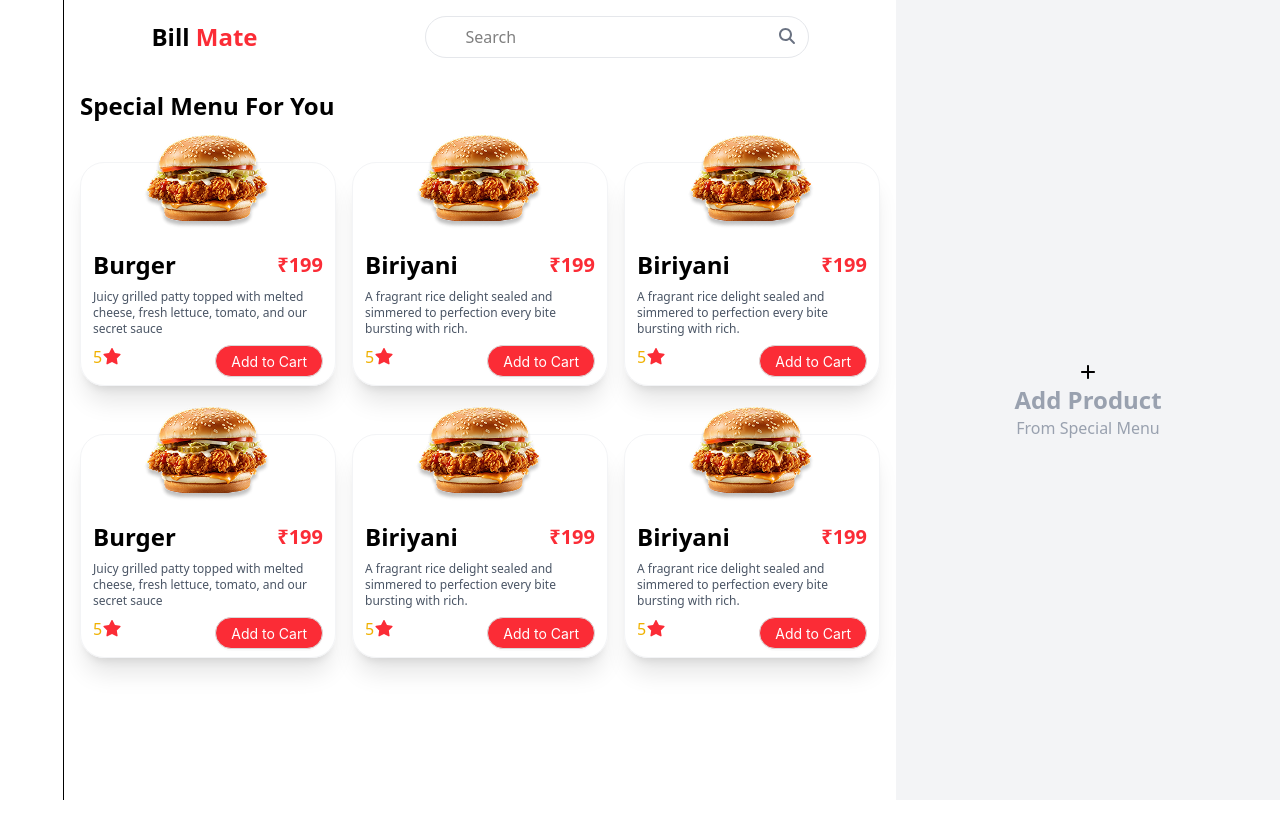
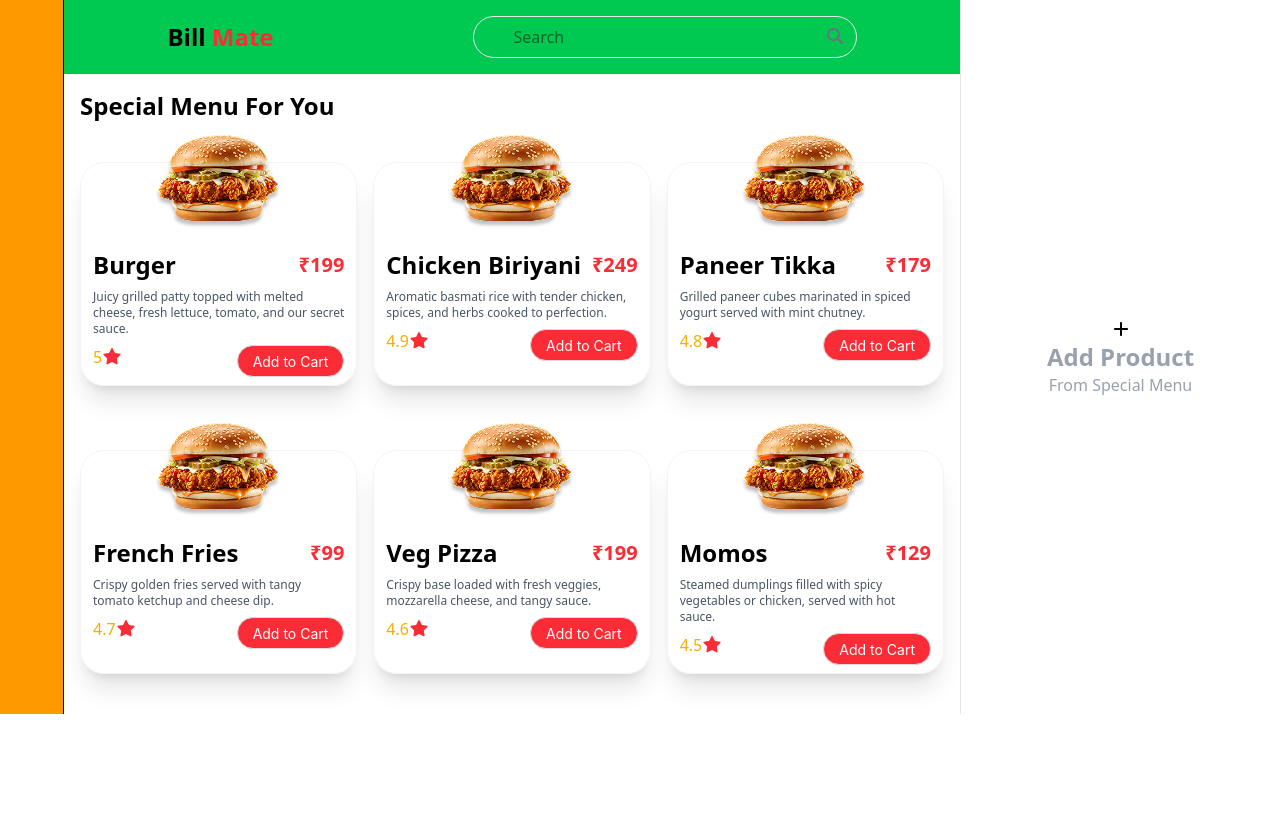
Before and after one commit to naveenkumar13-gif/pos, a Next.js app: page / in a window 1280 px wide. Shown: the top 838 px of the page. After the commit the page ends 800 px from the top, so only its background shows below. Built offline with nearby package versions, Linux system fonts and the light colour scheme.

Commit message:
feat: implement cart functionality with Zustand and enhance UI components

```diff
--- a/package.json
+++ b/package.json
@@ -15,7 +15,8 @@
     "antd": "^5.26.6",
     "next": "15.4.4",
     "react": "19.1.0",
-    "react-dom": "19.1.0"
+    "react-dom": "19.1.0",
+    "zustand": "^5.0.7"
   },
   "devDependencies": {
     "@eslint/eslintrc": "^3",
--- a/src/app/page.tsx
+++ b/src/app/page.tsx
@@ -1,25 +1,30 @@
 "use client";
 import Header from "@/components/header";
 import { FontAwesomeIcon } from "@fortawesome/react-fontawesome";
-import { faPlus } from "@fortawesome/free-solid-svg-icons";
+import { faPlus, faXmark } from "@fortawesome/free-solid-svg-icons";
 import ProductItem from "@/components/productItem";
-
+import useCartStore from "@/store/useCart";
+import OrderItem from "@/components/orderItem";
 export default function Home() {
+  const { cart,  totalPrice } = useCartStore();
+  console.log(cart);
   return (
-    <div className="flex h-screen">
-      <aside className="w-16 bg-red flex flex-col items-center justify-end pb-8 border-r"></aside>
+    <div className="flex">
+      <aside className="w-16  flex flex-col items-center justify-end pb-8 border-r bg-amber-500"></aside>
       <div className="flex-1  ">
         <Header />
-        <main className="flex-1  !p-4  h-screen ">
+        <main className="flex-1  !p-4  ">
           <h1 className="text-2xl font-bold">Special Menu For You</h1>
           <div className=" grid  !mt-4">
-            <ProductItem />
             <ProductItem />
           </div>
         </main>
       </div>
-      <div className="w-[30%] bg-gray-100 p-6 flex flex-col items-center justify-center ">
-        <div className="flex flex-col items-center justify-center">
+      <div className="w-[25%]   !p-4 border-l border-gray-200  ">
+        <div className="h-full">
+          {cart.length === 0 ? (
+            <div className=" h-full   !mb-6">
+              <div className="flex flex-col items-center justify-center h-full">
                 <span>
                   <FontAwesomeIcon icon={faPlus} />
                 </span>
@@ -29,6 +34,34 @@ export default function Home() {
                 <p className="!text-gray-400">From Special Menu</p>
               </div>
             </div>
+          ) : (
+            <div className="flex flex-col justify-between gap-4 h-full ">
+              <OrderItem />
+              {cart && (
+                <div className=" gap-4">
+                  <div className="flex justify-between">
+                    <h2 className="text-2xl font-bold ">SubTotal</h2>
+                    <h2 className="text-2xl font-bold text-[#ff0000]">
+                      ₹{totalPrice()}
+                    </h2>
+                  </div>
+                  <div className="flex justify-between">
+                    <h2 className="text-2xl font-bold">Tax</h2>
+                    <h2 className="text-2xl font-bold text-[#ff0000]">₹ 16</h2>
+                  </div>
+                  <div className="flex justify-between border-t !my-2 border-t-gray-400">
+                    <h2 className="text-2xl font-bold">Total</h2>
+                    <h2 className="text-2xl font-bold text-[#ff0000]">
+                      ₹{totalPrice() + 16}
+                    </h2>
+                  </div>
+                  <div></div>
+                </div>
+              )}
+            </div>
+          )}
+        </div>
+      </div>
     </div>
   );
 }
--- a/src/components/header/index.tsx
+++ b/src/components/header/index.tsx
@@ -8,7 +8,7 @@ function Header() {
   const [searchTerm, setSearchTerm] = useState("");
 
   return (
-    <div className="flex-1 w-full   ">
+    <div className="flex-1 w-full  bg-green-500   ">
       <div className="flex items-center justify-around gap-6 !p-4 ">
         <div>
           <h1 className="text-2xl font-bold mr-6">
--- /dev/null
+++ b/src/components/orderItem/index.tsx
@@ -0,0 +1,63 @@
+import useCartStore from "@/store/useCart";
+import { Image } from "antd";
+import React from "react";
+import { FontAwesomeIcon } from "@fortawesome/react-fontawesome";
+import { faPlus, faXmark } from "@fortawesome/free-solid-svg-icons";
+
+function OrderItem() {
+  const { cart, updateQuantity } = useCartStore();
+  return (
+    <div className="">
+      <div className="flex items-center justify-between !mb-6 ">
+        {" "}
+        <h2>Order #7465738</h2>
+        <span>
+          <FontAwesomeIcon icon={faXmark} />
+        </span>
+      </div>
+      {cart.map((item) => (
+        <div
+          key={item.id}
+          className="flex !items-center justify-between  gap-2 !mb-4 "
+        >
+          <div>
+            <Image
+              src={item.img || "/placeholder.png"}
+              alt={item.title}
+              width={50}
+              height={50}
+            />
+          </div>
+          <div>
+            <h3 className="text-lg font-semibold">{item.title}</h3>
+            <p className="text-gray-600">₹{item.price}</p>
+          </div>
+          <div className="flex items-center gap-1">
+            {" "}
+            <button
+              className="bg-gray-00 text-gray-600 border border-gray-200 font-semibold !py-1 !px-2 rounded-md text-sm cursor-pointer"
+              onClick={() =>
+                updateQuantity(item.id.toString(), item.quantity - 1)
+              }
+            >
+              -
+            </button>
+            <span className="mx-2">{item.quantity}</span>
+            <button
+              className={`
+
+               cursor-pointer  text-white  border    bg-[#ff0000]  border-gray-200 font-semibold !py-1 !px-2 rounded-md text-sm`}
+              onClick={() =>
+                updateQuantity(item.id.toString(), item.quantity + 1)
+              }
+            >
+              +
+            </button>
+          </div>
+        </div>
+      ))}
+    </div>
+  );
+}
+
+export default OrderItem;
--- a/src/components/productItem/index.tsx
+++ b/src/components/productItem/index.tsx
@@ -4,30 +4,65 @@ import { product } from "../../../public/images";
 import Image from "next/image";
 import { FontAwesomeIcon } from "@fortawesome/react-fontawesome";
 import { faStar } from "@fortawesome/free-solid-svg-icons";
+import useCartStore from "@/store/useCart";
+
+
 const menuItems = [
   {
+    id: 1,
     title: "Burger",
     price: 199,
-    desc: "Juicy grilled patty topped with melted cheese, fresh lettuce, tomato, and our secret sauce",
+    desc: "Juicy grilled patty topped with melted cheese, fresh lettuce, tomato, and our secret sauce.",
     img: product,
     rating: 5.0,
   },
   {
-    title: "Biriyani",
-    price: 199,
-    desc: "A fragrant rice delight sealed and simmered to perfection every bite bursting with rich.",
+    id: 2,
+    title: "Chicken Biriyani",
+    price: 249,
+    desc: "Aromatic basmati rice with tender chicken, spices, and herbs cooked to perfection.",
     img: product,
-    rating: 5.0,
+    rating: 4.9,
   },
   {
-    title: "Biriyani",
+    id: 3,
+    title: "Paneer Tikka",
+    price: 179,
+    desc: "Grilled paneer cubes marinated in spiced yogurt served with mint chutney.",
+    img: product,
+    rating: 4.8,
+  },
+  {
+    id: 4,
+    title: "French Fries",
+    price: 99,
+    desc: "Crispy golden fries served with tangy tomato ketchup and cheese dip.",
+    img: product,
+    rating: 4.7,
+  },
+  {
+    id: 5,
+    title: "Veg Pizza",
     price: 199,
-    desc: "A fragrant rice delight sealed and simmered to perfection every bite bursting with rich.",
+    desc: "Crispy base loaded with fresh veggies, mozzarella cheese, and tangy sauce.",
     img: product,
-    rating: 5.0,
+    rating: 4.6,
   },
+  {
+    id: 6,
+    title: "Momos",
+    price: 129,
+    desc: "Steamed dumplings filled with spicy vegetables or chicken, served with hot sauce.",
+    img: product,
+    rating: 4.5,
+  },
+
 ];
+
+
+
 function ProductItem() {
+  const {addToCart} = useCartStore();
   return (
     <div className=" grid grid-cols-3 gap-4">
       {menuItems.map((item, index) => (
@@ -51,7 +86,16 @@ function ProductItem() {
                 {item.rating}
                 <FontAwesomeIcon icon={faStar} className="!text-red-500" />
               </span>
-              <Button className="!bg-red-500 !text-white  !rounded-full hover:bg-red-600 transition">
+              <Button
+                className="!bg-red-500 !text-white  !rounded-full hover:bg-red-600 transition"
+                onClick={ () => addToCart({
+                  id: Math.floor(1000 + Math.random() * 9000),
+                  title: item.title,
+                  price: item.price,
+                  quantity: 1,
+                  img: item.img.src
+                })}
+              >
                 Add to Cart
               </Button>
             </div>
--- /dev/null
+++ b/src/store/useCart.tsx
@@ -0,0 +1,147 @@
+// import { create } from "zustand";
+// import { persist } from "zustand/middleware";
+
+// interface CartItem {
+//   id: number;
+//   title: string;
+//   price: number;
+//   quantity: number;
+//   img?: string; // Optional image property
+// }
+
+// type CartState = {
+//   cart: CartItem[];
+//   addToCart: (item: CartItem) => void;
+//   removeFromCart: (id: string) => void;
+//   updateQuantity: (id: string, quantity: number) => void;
+//   clearCart: () => void;
+//   totalItems: () => number;
+//   totalPrice: () => number;
+// };
+
+// const useCartStore = create<CartState>()(
+//   persist(
+//     (set, get) => ({
+//       cart: [],
+//       addToCart: (item) => {
+//         const { cart } = get();
+//         const existItem = cart.find((cartItem) => cartItem.id === item.id);
+//         if (existItem) {
+//           set({
+//             cart: cart.map((cartItem) =>
+//               cartItem.id === item.id
+//                 ? { ...cartItem, quantity: cartItem.quantity + item.quantity }
+//                 : cartItem
+//             ),
+//           });
+//         } else {
+//           set({
+//             cart: [...cart, { ...item, quantity: item.quantity }],
+//           });
+//         }
+//       },
+//       removeFromCart: (id) => {
+//         const { cart } = get();
+//         set({
+//           cart: cart.filter((item) => item.id !== Number(id)),
+//         });
+//       },
+//       updateQuantity: (id, quantity) => {
+//         const { cart } = get();
+//         set({
+//           cart: cart.map((item) =>
+//             item.id === Number(id) ? { ...item, quantity } : item
+//           ),
+//         });
+//       },
+//       clearCart: () => {
+//         set({ cart: [] });
+//       },
+//       totalItems: () => {
+//         const { cart } = get();
+//         return cart.reduce((acc, item) => acc + item.quantity, 0);
+//       },
+//       totalPrice: () => {
+//         const { cart } = get();
+//         return cart.reduce((acc, item) => acc + item.price * item.quantity, 0);
+//       },
+//     }),
+//     {
+//       name: "cart-storage",
+//     }
+//   )
+// );
+
+// export default useCartStore;
+
+import { create } from "zustand";
+
+interface CartItem {
+  id: number;
+  title: string;
+  price: number;
+  quantity: number;
+  img?: string;
+}
+type CartState = {
+  cart: CartItem[];
+  addToCart: (item: CartItem) => void;
+  removeFromCart: (id: string) => void;
+  updateQuantity: (id: string, quantity: number) => void;
+  clearCart: () => void;
+  totalItems: () => number;
+  totalPrice: () => number;
+};
+
+const useCartStore = create<CartState>((set, get) => ({
+  cart: [],
+  addToCart: (item) => {
+    const { cart } = get();
+    const existItem = cart.find((cartItem) => cartItem.id === item.id);
+    if (existItem) {
+      set({
+        cart: cart.map((cartItem) =>
+          cartItem.id === item.id
+            ? { ...cartItem, quantity: cartItem.quantity + item.quantity }
+            : cartItem
+        ),
+      });
+    } else {
+      set({
+        cart: [...cart, { ...item, quantity: item.quantity }],
+      });
+    }
+  },
+  removeFromCart: (id) => {
+    const { cart } = get();
+    set({
+      cart: cart.filter((item) => item.id !== Number(id)),
+    });
+  },
+  updateQuantity: (id, quantity) => {
+    const { cart } = get();
+    set({
+      cart: cart.map((item) =>
+        item.id === Number(id) ? { ...item, quantity } : item
+      ),
+    });
+    if (quantity <= 0) {
+      set({
+        cart: cart.filter((item) => item.id !== Number(id)),
+      });
+    }
+  },
+  clearCart: () => {
+    set({ cart: [] });
+  },
+  totalItems: () => {
+    const { cart } = get();
+    return cart.reduce((acc, item) => acc + item.quantity, 0);
+  },
+  totalPrice: () => {
+    const { cart } = get();
+    return cart.reduce((acc, item) => acc + item.price * item.quantity, 0);
+  },
+}));
+
+export default useCartStore;
```
Also changed, not shown: 1 other file (tests, documents, lock files or other folders). Lines whose indentation alone changed are shown as unchanged.
